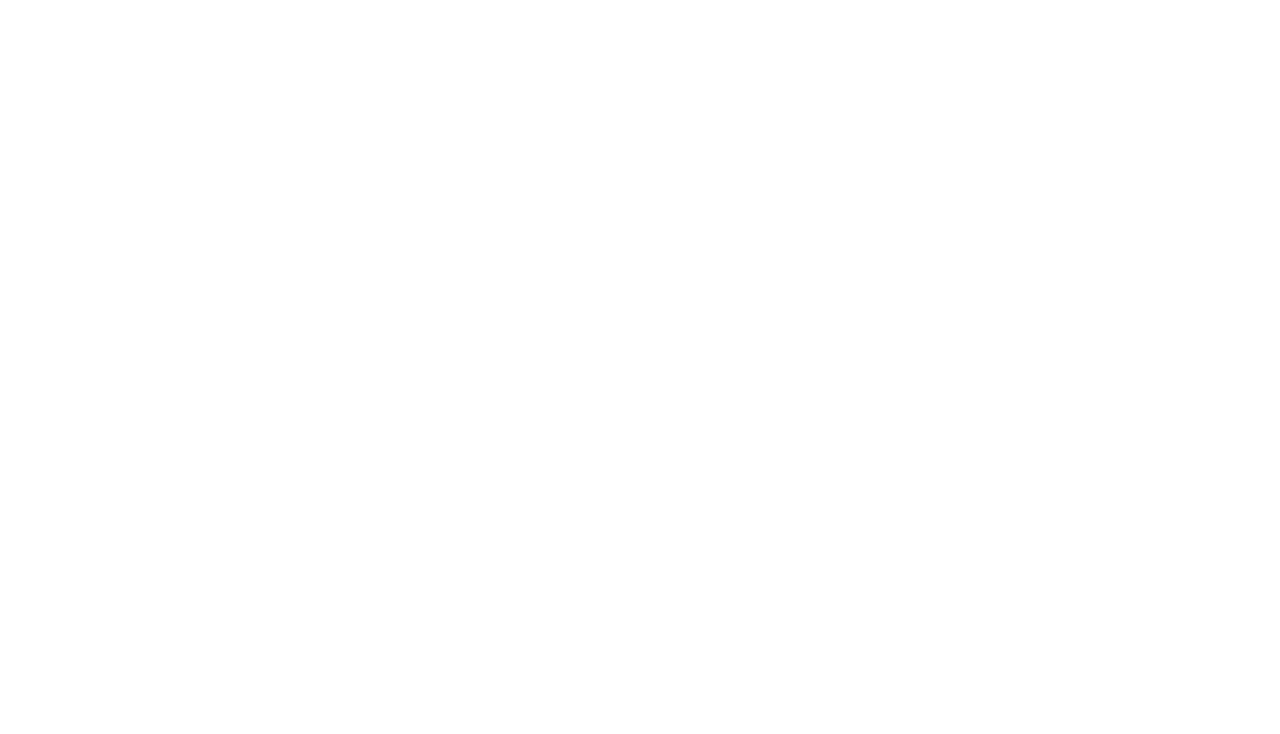
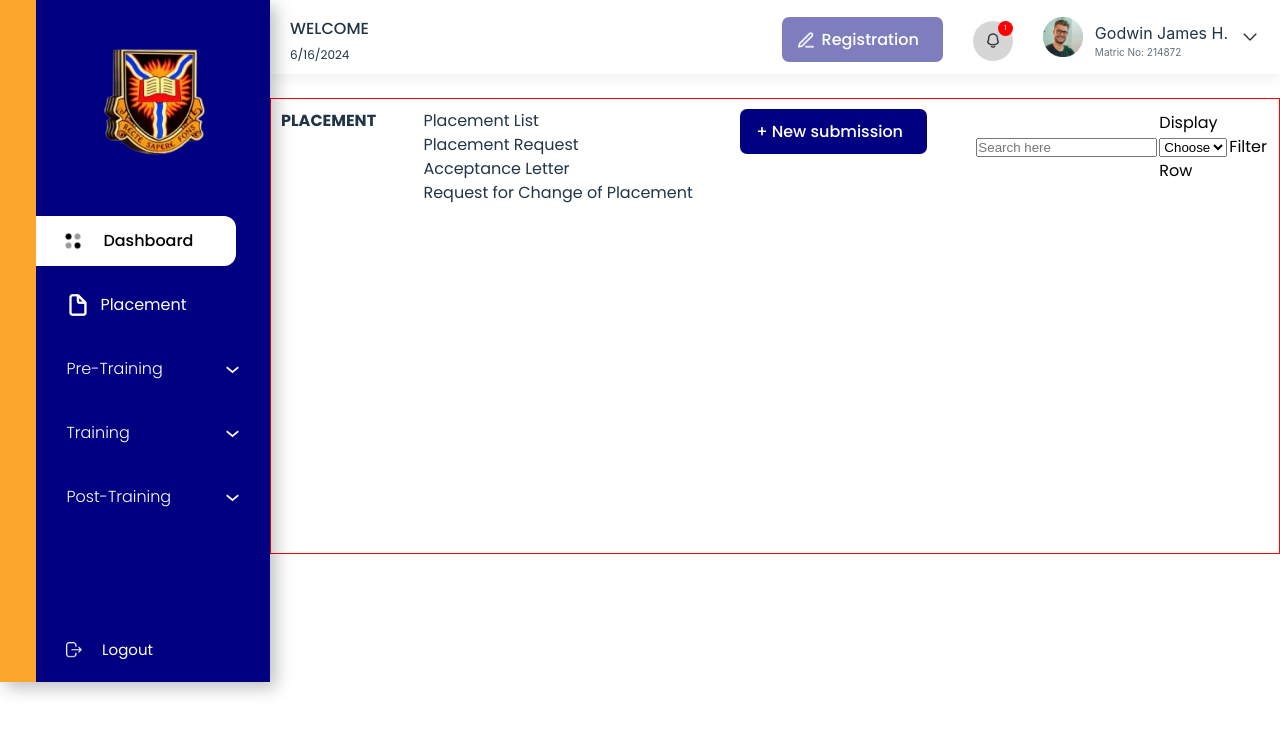
Before and after one commit to ITCC-UI/react.web, a React (Vite) app: page /results in a window 1280 px wide. Before the commit this address had no page. Shown: the top 734 px of the page. Built offline with nearby package versions, Linux system fonts and the light colour scheme.

Commit message:
intro letter comonent added

```diff
--- a/components/Header/header.scss
+++ b/components/Header/header.scss
@@ -1,7 +1,7 @@
 main{
     display: flex;
     flex-direction: column;
-    width:78%;
+    width:100%;
     justify-content: center;
     align-items: center;
 
--- a/package.json
+++ b/package.json
@@ -20,7 +20,7 @@
     "react-collapsible": "^2.10.0",
     "react-dom": "^18.3.1",
     "react-router-dom": "^6.23.0",
-    "yup": "^1.4.0"
+    "yup": "''1.4.0"
   },
   "devDependencies": {
     "@types/react": "^18.2.66",
--- a/src/App.jsx
+++ b/src/App.jsx
@@ -9,21 +9,34 @@ import UpdateProfile from '../components/Form/FormData.jsx';
 import RegistrationDash from './pages/Registration Dashboard/Registration.jsx';
 import ConfamForm from '../components/Confirmation Form/ConfamForm.jsx';
 import MainDashboard from './pages/Main Dashboard/MainDash.jsx';
+import Placement from './pages/Placement/Placement.jsx';
+import IntroLetter from './pages/Pre Training/IntroLetter.jsx';
+
+
 function App() {
     return (
 
       <div className="routes app-container">
         <Routes>
+          <Route path='/' element={<Dashboard/>}></Route>
+          {/* <Route index element={<Dashboard/>}></Route> */}
           <Route path="/login" element={<Login />} />
           <Route path="/signup" element={<SignUp />} />
           <Route path="/form" element={<UpdateProfile />} />
-          <Route path='/' element={<Dashboard/>}></Route>
           <Route path='/registration_portal' element= {<RegistrationDash/>}></Route>
           <Route path='/userform' element={<ConfamForm/>} />
           <Route path='/dashboard' element={<MainDashboard/>} />
+          <Route path='/placement' element={<Placement/>} />
+          <Route path='/companies' element={<Placement/>} />
+          <Route path='/introduction-letter' element={<IntroLetter/>} />
+          <Route path='/job-reporting-form' element={<Placement/>} />
+          <Route path='/daily-logs' element={<Placement/>} />
+          <Route path='/new-logbook-request' element={<Placement/>} />
+          <Route path='/submit-training-document' element={<Placement/>} />
+          <Route path='/results' element={<Placement/>} />
+          <Route path='*' element={<div>Not Found!</div>} />
 
         </Routes>
-
       </div>
   )
 
--- /dev/null
+++ b/src/pages/Placement/Placement.jsx
@@ -0,0 +1,55 @@
+import React from "react";
+import SideBar from "../../../components/Sidebar/Sidebar";
+import TopNav from "../../../components/Header/Header";
+import "./placement.scss"
+
+const Placement = () => {
+    return(
+        <div className="placement route-Dash">
+            <SideBar dashboardClass={"active dashy"} placementClass={"placement"}/>
+            <main>
+            <TopNav disableReg={"registration disable"}/>
+
+            <div className="placementComponent entireContainer">
+                <h4 className="title">PLACEMENT</h4>
+                <div>
+                    <p>Placement List</p>
+                    <p>Placement Request</p>
+                    <p>Acceptance Letter</p>
+                    <p>Request for Change of Placement</p>
+                </div>
+                <div className="submit-btn">
+                    <button>
+                    + New submission
+                    </button>
+                </div>
+                <div className="mainView">
+                    <table>
+                        <thead>
+                            <tr>
+                                <td><input placeholder="Search here"/></td>
+                                <td>
+                                    <div>Display</div>
+                                    <div>
+                                        <select>
+                                            <option>Choose</option>
+                                        </select>
+                                    </div>
+                                    <div>Row</div>
+                                </td>
+                                <td>Filter</td>
+                            </tr>
+                        </thead>
+                        <tbody>
+
+                        </tbody>
+                    </table>
+                </div>
+                {/* <hr style={{display:"flex", borderColor: "yellow"}}/> */}
+            </div>
+            </main>
+        </div>
+    )
+}
+
+export default Placement;
--- /dev/null
+++ b/src/pages/Placement/placement.scss
@@ -0,0 +1,32 @@
+.placementComponent{
+        display: flex;
+        width: 100%;
+        height: 70%;
+        border: 1px solid red;
+        justify-content: space-between;
+        padding: 10px;
+        margin: auto auto;
+        // .title{
+        //     width: 258px;
+        //     height: 32px;
+        //     top: 151px;
+        //     left: 311px;
+        //     gap: 0px;
+        //     opacity: 0px;
+        // }
+        button{
+            padding: 10px 24px 10px 16px;
+            gap: 8px;
+            opacity: 0px;
+            background-color: rgba(0, 0, 128, 1);
+            border: none;
+            color: white;
+            display: flex;
+            place-items: center;
+            font-size: 16px;
+            font-weight: 500;
+            border-radius: 7px;
+            cursor: pointer;
+            transition: background-color linear 0.2s;
+        }
+    }
--- /dev/null
+++ b/src/pages/Pre Training/IntroLetter.jsx
@@ -0,0 +1,92 @@
+import React, { useState } from "react";
+import SideBar from "../../../components/Sidebar/Sidebar";
+import TopNav from "../../../components/Header/Header";
+import "./introductionletter.scss"
+
+const IntroLetter = () => {
+    const [statusVisible, setStatusVisible] =  useState(true)
+
+    const LetterStatus = () => {
+        const a = "Lorem"
+        return(
+            <div className="statusComponent">
+                <div><h3 onClick={() => setStatusVisible((prev) => {!prev})}>&#215;</h3></div>
+                <div>
+                    <p>COMPANY NAME</p>
+                    <h5>{a}</h5>
+                    <p>ADDRESS TO</p>
+                    <h5>{a}</h5>
+                    <p>COMPANY ADDRESS</p>
+                    <h5>{a}</h5>
+                    <p>DATE OF REQUEST</p>
+                    <h5>{a}</h5>
+                    <p>APPROVAL STATUS</p>
+                    <h5>{a}</h5>
+                    <p>APPROVER'S COMMENT</p>
+                    <h5>{a}</h5>
+                    <p>APPROVAL DATE</p>
+                    <h5>{a}</h5>
+                </div>
+            </div>
+        )
+    }
+    return (
+        <>
+        <div className="placement route-Dash">
+            <SideBar dashboardClass={"active dashy"} placementClass={"placement"}/>
+            <main>
+            <TopNav disableReg={"registration disable"}/>
+
+            <div className="introComponent entireContainer">
+                <div className="header">
+                    <h4 className="title">INTRODUCTION  LETTERS</h4>
+                    <div className="submit-btn">
+                        <button>
+                        + New request
+                        </button>
+                    </div>
+                </div>
+                <hr style={{margin: "10px 10px", borderColor: "#aaa"}}/>
+                <div className="searchbar">
+                    <input type="search" placeholder="Search here"/>
+                        <div className="choose">
+                            <div>Display</div>
+                            <div className="select">
+                                <select>
+                                    <option selected>10</option>
+                                    <option>25</option>
+                                    <option>50</option>
+                                    <option>100</option>
+                                </select>
+                            </div>
+                            <div>Row</div>
+                        </div>
+                    <div>Filter</div>
+                </div>
+                <div>
+                    <table>
+                        <thead style={{ position: "sticky", top: 60}}>
+                            <tr>
+                                <td>COMPANY NAME</td>
+                                <td>Address to</td>
+                                <td>State</td>
+                                <td>Status</td>
+                                <td>Date</td>
+                                <td>Action</td>
+                            </tr>
+                        </thead>
+                        <tbody>
+                        <tr>
+                        </tr>
+                        </tbody>
+                    </table>
+                </div>
+                {statusVisible && <LetterStatus/>}
+            </div>
+            </main>
+        </div>
+        </>
+    )
+}
+
+export default IntroLetter;
--- /dev/null
+++ b/src/pages/Pre Training/introductionletter.scss
@@ -0,0 +1,79 @@
+.introComponent{
+    width: 100%;
+    height: 70%;
+    padding: 10px;
+    margin: auto auto;
+    border: 1px solid;
+    justify-content: space-between;
+    background-color: #fff;
+    .header{
+        color: #000;
+        display: flex;
+        justify-content: space-between;
+        align-items: center;
+    }
+    button{
+        padding: 10px 24px 10px 16px;
+        gap: 8px;
+        opacity: 0px;
+        background-color: rgba(0, 0, 128, 1);
+        border: none;
+        color: white;
+        display: flex;
+        place-items: center;
+        font-size: 16px;
+        font-weight: 500;
+        border-radius: 7px;
+        cursor: pointer;
+        transition: background-color linear 0.2s;
+    }
+}
+.searchbar{
+    color: #000;
+    background-color: #ccc;
+    display: flex;
+    padding: 8px 8px;
+    border-radius: 2px;
+    justify-content: space-around;
+    input{
+        border: 1px solid #000;
+        border-radius: 6px;
+        outline: none;
+        color: #000;
+        background-color: #ccc;
+    }
+    .choose{
+        display: flex;
+        align-items: center;
+        .select{
+            margin: 0 10px 0 10px;
+            outline: none;
+        }
+    }
+}
+table{
+    width: 100%;
+    color: #000;
+}
+
+.statusComponent{
+    width: 30%;
+    height: auto;
+    padding: 18px;
+    margin-right: "auto";
+    color: #000;
+    background-color: #eee;
+    position: relative;
+    left: 70%;
+    bottom: 20%;
+    h3{
+        margin-left: 95%;
+        cursor: pointer;
+    }
+    h5{
+        margin-bottom: 12px;
+    }
+    p{
+        color: #888;
+    }
+}
```
Also changed, not shown: 1 other file (tests, documents, lock files or other folders).
